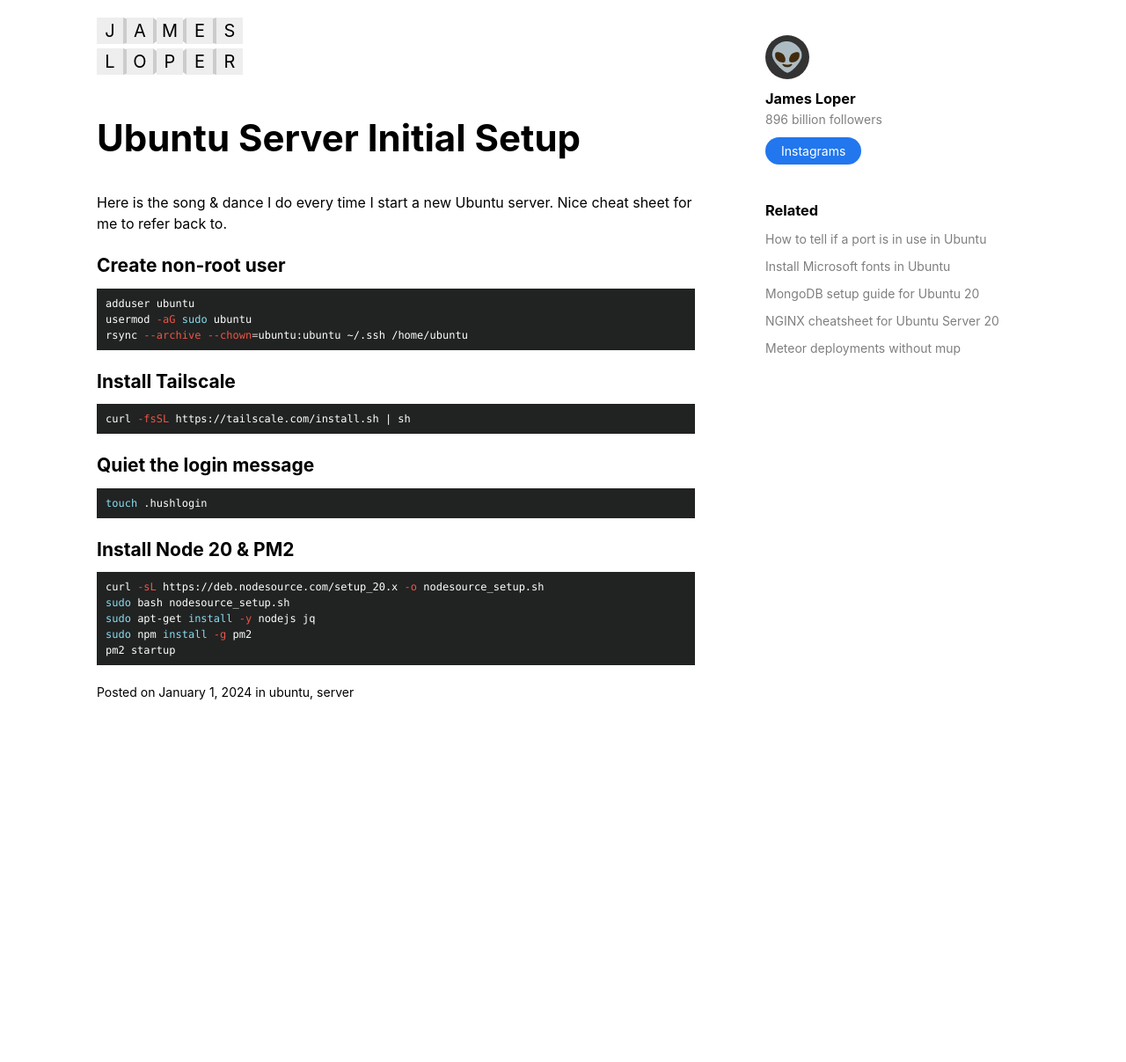
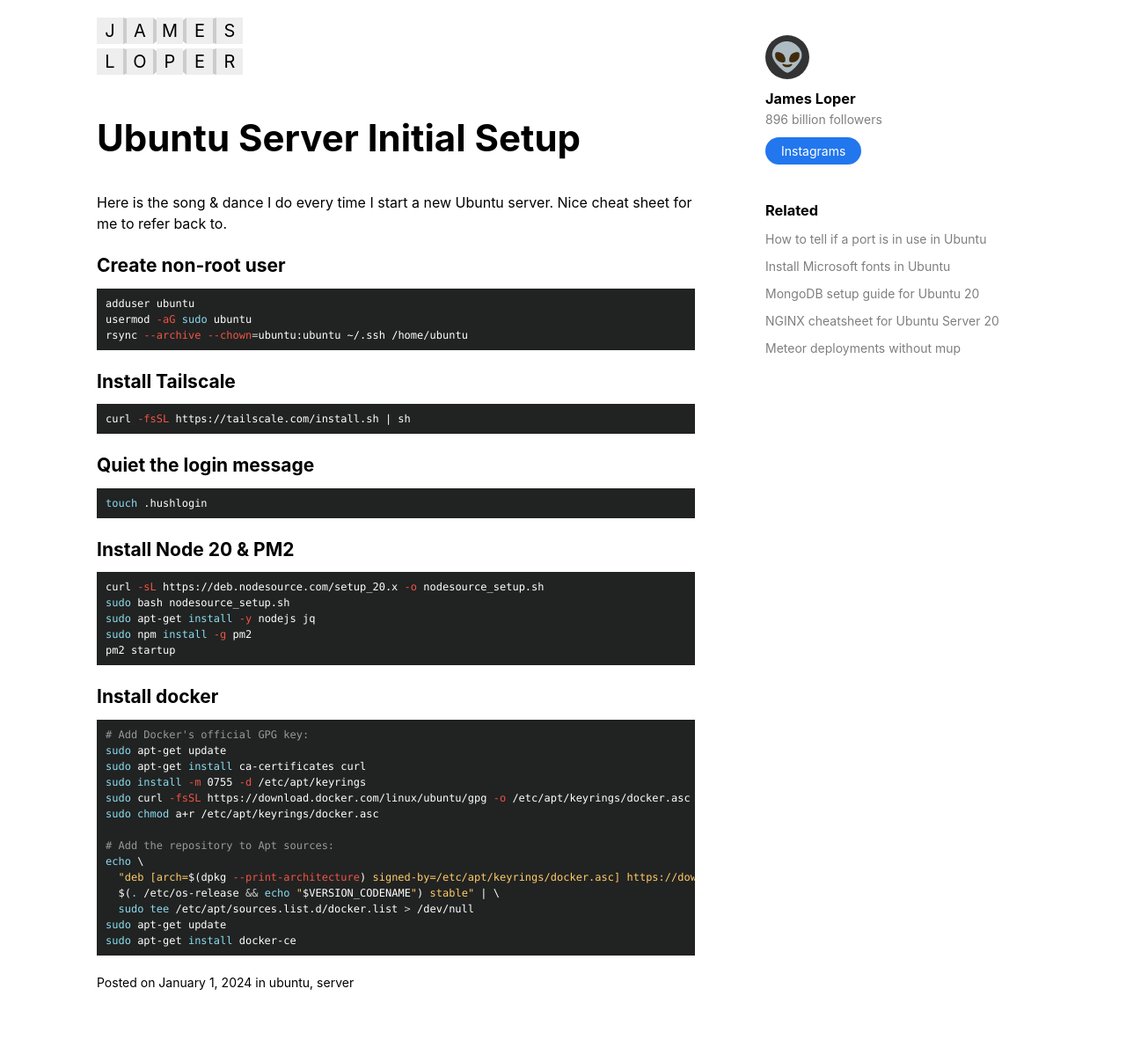
Before and after one commit to jamesloper/blog, a Jekyll site: the page built from _posts/2024-01-01-ubuntu-server-initial-setup.md, in a window 1280 px wide. Shown: the whole page at 88% size. Built offline with Jekyll 4.4.1, drawn with Linux system fonts in a browser that asks for light colours; before the commit the page ends 900 px from its top, so only the background shows below that.

Commit message:
new post

````diff
--- a/_posts/2024-01-01-ubuntu-server-initial-setup.md
+++ b/_posts/2024-01-01-ubuntu-server-initial-setup.md
@@ -36,3 +36,22 @@
 sudo npm install -g pm2
 pm2 startup
 ```
+
+## Install docker
+
+``` bash
+# Add Docker's official GPG key:
+sudo apt-get update
+sudo apt-get install ca-certificates curl
+sudo install -m 0755 -d /etc/apt/keyrings
+sudo curl -fsSL https://download.docker.com/linux/ubuntu/gpg -o /etc/apt/keyrings/docker.asc
+sudo chmod a+r /etc/apt/keyrings/docker.asc
+
+# Add the repository to Apt sources:
+echo \
+  "deb [arch=$(dpkg --print-architecture) signed-by=/etc/apt/keyrings/docker.asc] https://download.docker.com/linux/ubuntu \
+  $(. /etc/os-release && echo "$VERSION_CODENAME") stable" | \
+  sudo tee /etc/apt/sources.list.d/docker.list > /dev/null
+sudo apt-get update
+sudo apt-get install docker-ce
+```
````
